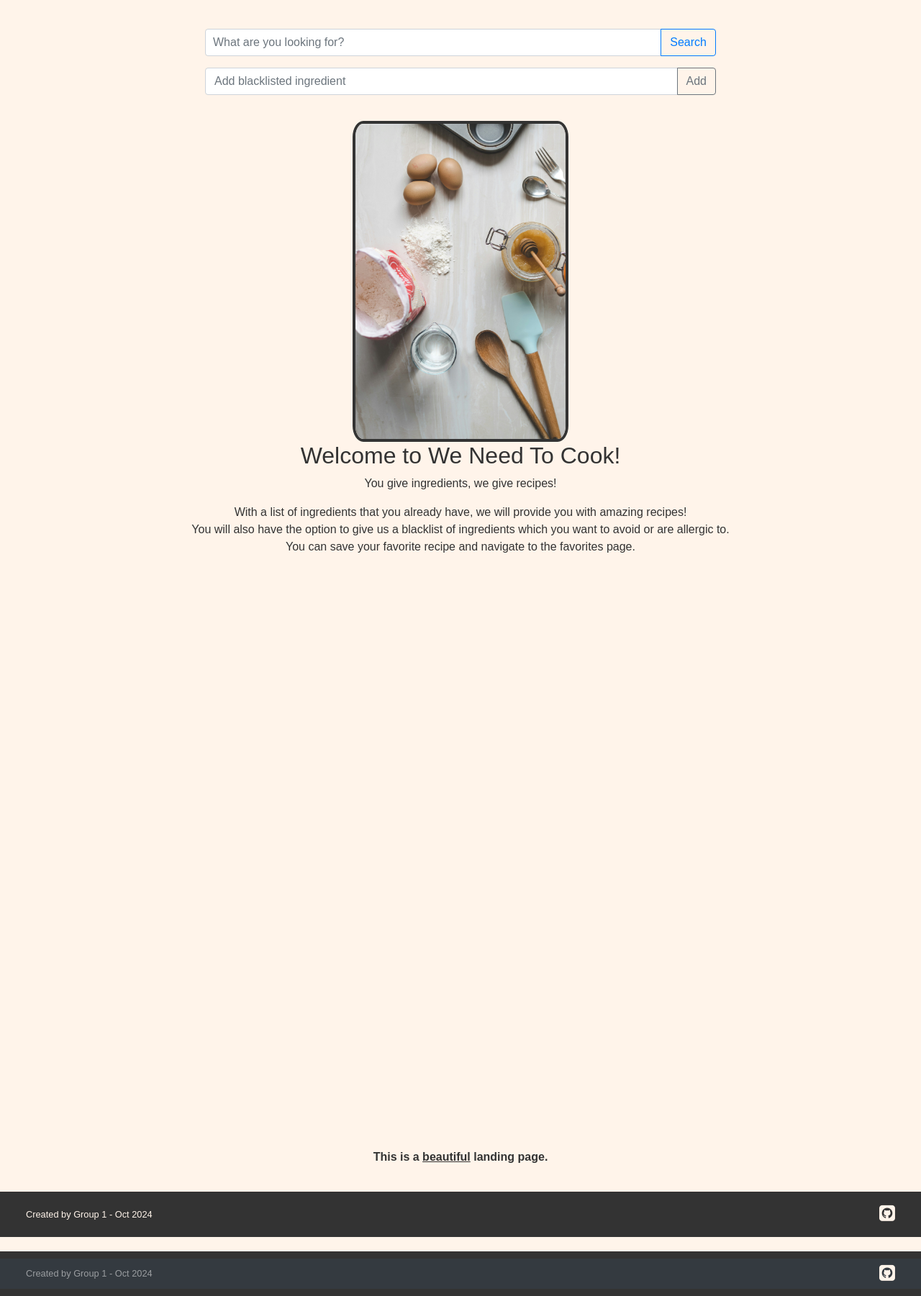
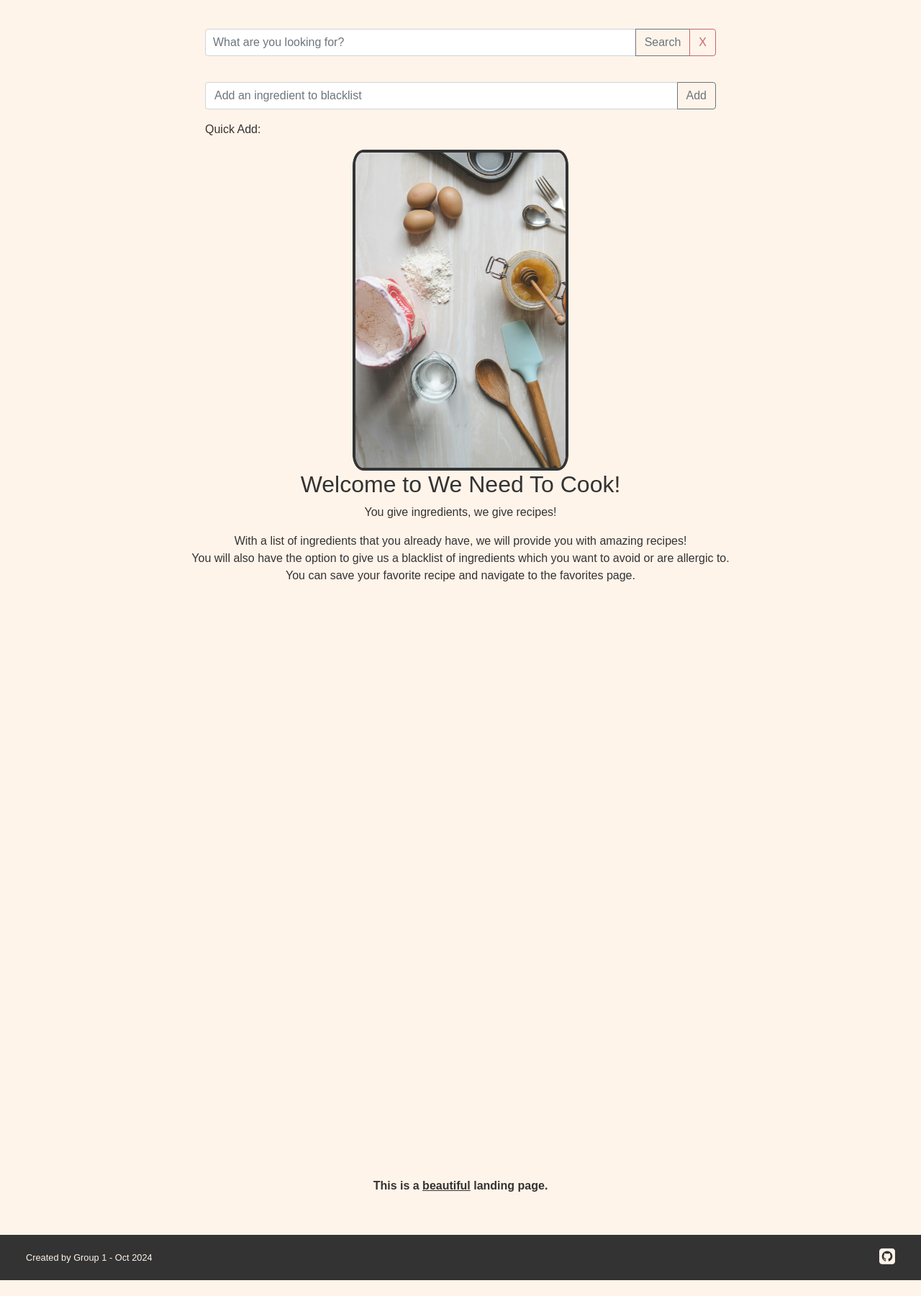
Before and after one commit to UCCS-CS4300-5300/Group1-fall2024, a Django app: page / in a window 1280 px wide. Shown: the part 128-1929 px from the top of the page at 72% size. After the commit the page ends 1907 px from the top, so only its background shows below. Run offline with Django 4.2, Linux system fonts and the light colour scheme; data that the repository does not hold is empty; some libraries are stand-ins or nearby versions.

Commit message:
moved order, added quick add blacklist

```diff
--- a/cookapp/static/styles.css
+++ b/cookapp/static/styles.css
@@ -235,7 +235,7 @@ footer .navbar-text {
 
 #results-list li:active {
   background-color: var(--color-dark);
-  color: var(--color-beige);
+  color: var (--color-beige);
 }
 
 #results-list li i {
@@ -256,6 +256,12 @@ footer .navbar-text {
 #clear-search:active {
   background-color: var(--color-dark);
   color: var(--color-white);
+}
+
+#new-blacklist-input:focus {
+  outline: none; /* Remove the default outline */
+  box-shadow: 0 0 0 2px var(--color-primary-peach); /* Custom focus outline */
+  border-color: var(--color-primary-peach); /* Change border color on focus */
 }
 
 /* Highlighted text for search matches */
--- a/cookapp/templates/cookapp/base.html
+++ b/cookapp/templates/cookapp/base.html
@@ -42,7 +42,7 @@
     </main>
 
     <footer>
-        <div class="navbar navbar-dark bg-dark navbar-static-bottom" role="navigation"> <!-- Dark mode footer navbar -->
+        <div class="navbar navbar-inverse navbar-static-bottom" role="navigation">
             <div class="navbar-text pull-left">Created by Group 1 - Oct 2024</div>
             <div class="navbar-text pull-right">
                 <a href="https://github.com/UCCS-CS4300-5300/Group1-fall2024" class="github-icon">
--- a/cookapp/templates/cookapp/index.html
+++ b/cookapp/templates/cookapp/index.html
@@ -11,22 +11,29 @@
                         <div class="input-group mb-3 w-100">
                             <input type="text" id="search-input" class="form-control" placeholder="What are you looking for?">
                             <div class="input-group-append">
-                                <button class="btn btn-outline-primary" type="button" id="search-button">Search</button>
+                                <button class="btn btn-outline-secondary" type="button" id="search-button">Search</button>
+                                <button class="btn btn-outline-secondary" type="button" id="clear-search">X</button>
                             </div>
                         </div>
-                        <div id="blacklist-container" class="w-100">
+                        <ul id="results-list" class="list-group w-100 mt-3">
+                            <!-- Search results will be displayed here -->
+                        </ul>
+                        <div id="blacklist-container" class="w-100 mb-3">
                             <!-- Blacklist tags will be added here -->
                         </div>
                         <div class="input-group mb-3 w-100">
-                            <input type="text" id="new-blacklist-input" class="form-control" placeholder="Add blacklisted ingredient">
+                            <input type="text" id="new-blacklist-input" class="form-control" placeholder="Add an ingredient to blacklist">
                             <div class="input-group-append">
                                 <button class="btn btn-outline-secondary" type="button" id="add-blacklist">Add</button>
                             </div>
                         </div>
+                        <div id="common-ingredients" class="w-100 mb-3">
+                            <p class="text-left">Quick Add:</p>
+                            {% for ingredient in common_ingredients %}
+                                <button class="btn btn-sm btn-outline-secondary mr-2 mb-2 common-ingredient-btn" data-ingredient="{{ ingredient.name }}">{{ ingredient.name }}</button>
+                            {% endfor %}
+                        </div>
                     </form>
-                    <ul id="results-list" class="list-group w-100 mt-3">
-                        <!-- Search results will be displayed here -->
-                    </ul>
                 </div>
             </div>
         </div>
@@ -46,17 +53,6 @@
         </p>
     </section>
 </main>
-
-<footer>
-    <div class="navbar navbar-inverse navbar-static-bottom" role="navigation">
-        <div class="navbar-text pull-left">Created by Group 1 - Oct 2024</div>
-        <div class="navbar-text pull-right">
-            <a href="https://github.com/UCCS-CS4300-5300/Group1-fall2024" class="github-icon">
-                <i class="fa fa-github-square fa-2x"></i>
-            </a>
-        </div>
-    </div>
-</footer>
 
 <script src="https://code.jquery.com/jquery-3.6.0.min.js"></script>
 <script>
@@ -90,6 +86,17 @@
             });
         }
 
+        function addBlacklistIngredient(ingredient) {
+            if (ingredient && !$('.blacklist-tag[data-ingredient="' + ingredient + '"]').length) {
+                var tag = $('<span class="badge badge-danger blacklist-tag" data-ingredient="' + ingredient + '">' + ingredient + '</span>');
+                tag.on('click', function() {
+                    $(this).remove();
+                });
+                $('#blacklist-container').append(tag);
+                $('#new-blacklist-input').val('');
+            }
+        }
+
         $('#search-button').on('click', function() {
             var query = $('#search-input').val();
             if (query.length >= 3) {
@@ -106,17 +113,57 @@
             }
         });
 
+        $('#clear-search').on('click', function() {
+            $('#search-input').val('');
+            $('#results-list').empty();
+        });
+
         $('#add-blacklist').on('click', function() {
             var ingredient = $('#new-blacklist-input').val().trim();
-            if (ingredient) {
-                var tag = $('<span class="badge badge-danger blacklist-tag" data-ingredient="' + ingredient + '">' + ingredient + ' <button type="button" class="close" aria-label="Close"><span aria-hidden="true">&times;</span></button></span>');
-                $('#blacklist-container').append(tag);
-                $('#new-blacklist-input').val('');
+            addBlacklistIngredient(ingredient);
+        });
+
+        $('#new-blacklist-input').on('keyup', function(e) {
+            if (e.keyCode === 13) {  // Enter key
+                var ingredient = $(this).val().trim();
+                addBlacklistIngredient(ingredient);
             }
         });
 
-        $(document).on('click', '.blacklist-tag .close', function() {
-            $(this).closest('.blacklist-tag').remove();
+        $(document).on('click', '.blacklist-tag', function() {
+            $(this).remove();
+        });
+
+        // Add event listener for common ingredients buttons
+        $(document).on('click', '.common-ingredient-btn', function(event) {
+            event.preventDefault();  // Prevent the default form submission behavior
+            var ingredient = $(this).data('ingredient');
+            addBlacklistIngredient(ingredient);
+        });
+
+        // Prevent Enter key from triggering both actions
+        $('#search-form').on('submit', function(e) {
+            e.preventDefault();
+        });
+
+        // Ensure Enter key in search input only triggers search
+        $('#search-input').on('keypress', function(e) {
+            if (e.keyCode === 13) {  // Enter key
+                e.preventDefault();
+                var query = $(this).val();
+                if (query.length >= 3) {
+                    fetchRecipes(query);
+                }
+            }
+        });
+
+        // Ensure Enter key in blacklist input only triggers add blacklist
+        $('#new-blacklist-input').on('keypress', function(e) {
+            if (e.keyCode === 13) {  // Enter key
+                e.preventDefault();
+                var ingredient = $(this).val().trim();
+                addBlacklistIngredient(ingredient);
+            }
         });
     });
 </script>
--- a/cookapp/views.py
+++ b/cookapp/views.py
@@ -8,11 +8,18 @@ from django.contrib import messages
 import json
 from django.http import JsonResponse
 from django.views import View
-from django.db.models import Q
-
+from django.db.models import Q, Count
 
 def index(request):
-    return render(request, 'cookapp/index.html')
+    # Get the most common ingredients
+    # works by counting the number of recipes that use each ingredient and ordering by that count
+    # annotate adds a new field to each ingredient object with the count
+    common_ingredients = Ingredient.objects.annotate(recipe_count=Count('recipe')).order_by('-recipe_count')[:10]
+
+    context = {
+        'common_ingredients': common_ingredients,
+    }
+    return render(request, 'cookapp/index.html', context)
 
 def logout_message(request):
     return render(request, 'registration/logout.html')
@@ -27,7 +34,7 @@ def registerPage(request):
             username = form.cleaned_data.get('username')
             user.save()
 
-            messages.success(request, 'Account was created for ' + username)
+            messages.success(request, f'Account was created for {username}')
             return redirect('login')
 
     context = {'form':form}
```
